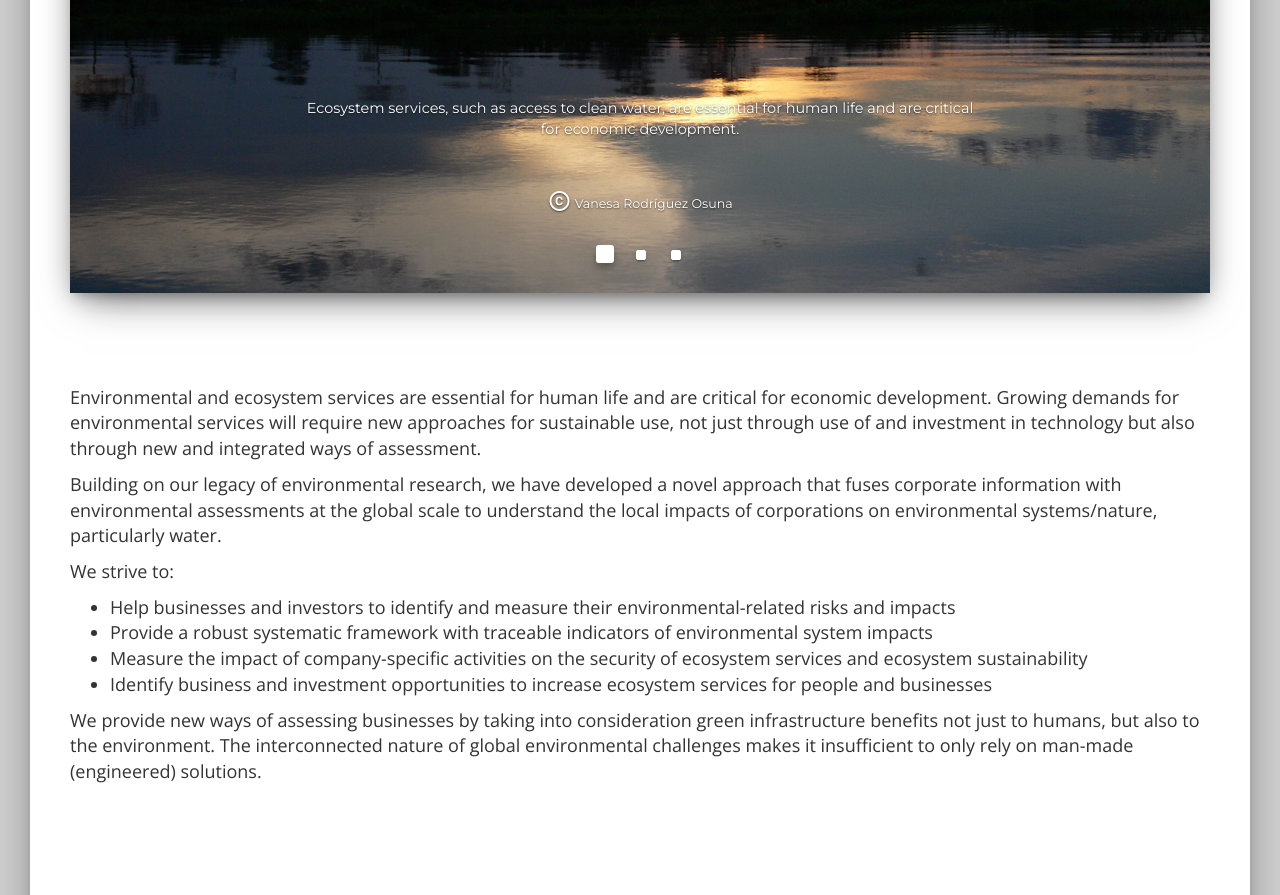
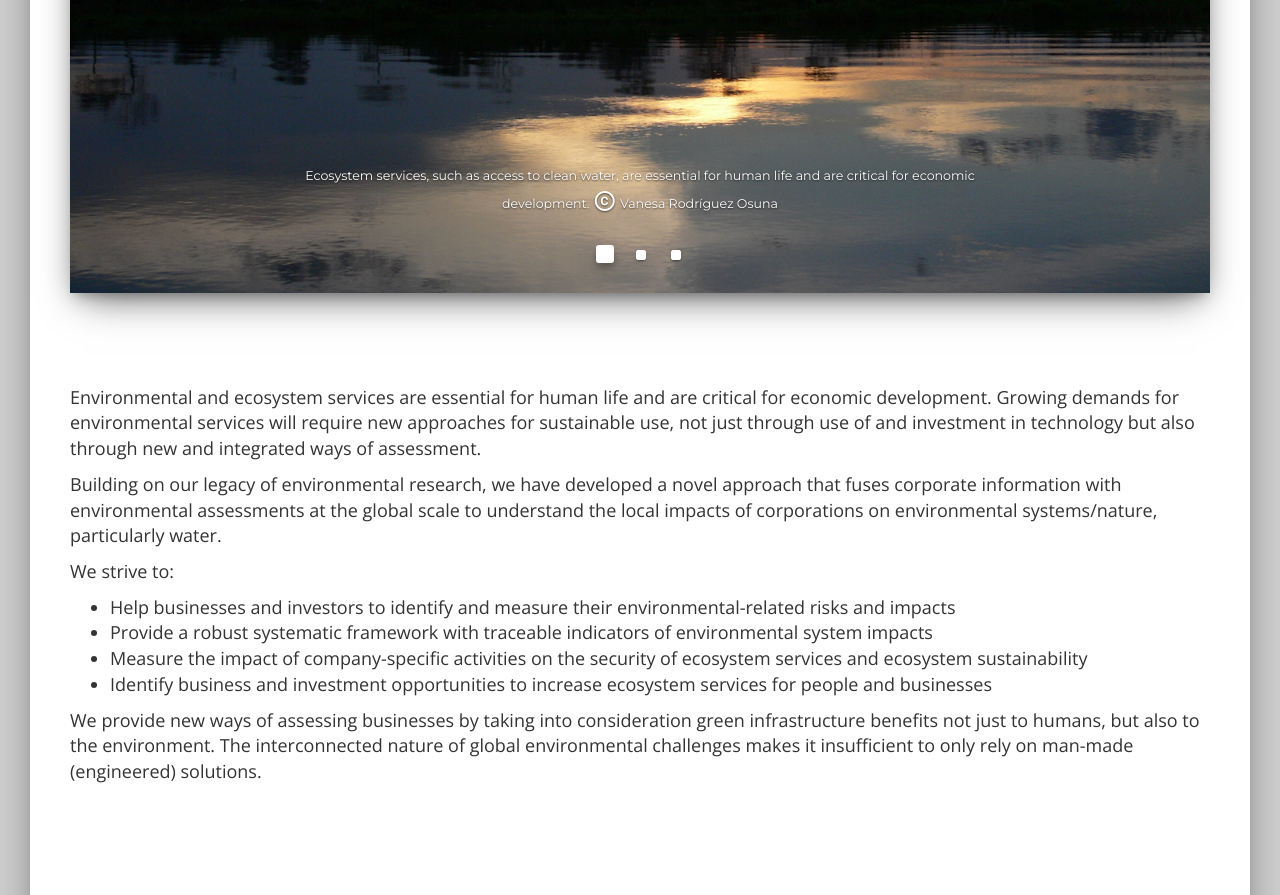
Before and after one commit to asrc-esi/asrc-esi.github.io, a plain HTML site: page index.html in a window 1280 px wide. Shown: the part 1432-2327 px from the top of the page. Drawn offline with nearby package versions, Linux system fonts and the light colour scheme.

Commit message:
Add files via upload

```diff
--- a/index.html
+++ b/index.html
@@ -87,19 +87,19 @@
 										<div class="item active">
 											<img src="assets/img/vanesa-1.jpg">
 											<div class="carousel-caption">
-												<h4>Ecosystem services, such as access to clean water, are essential for human life and are critical for economic development. </h4><br><h5> <i class="material-icons">copyright</i> Vanesa Rodríguez Osuna</h5>
+												<h5>Ecosystem services, such as access to clean water, are essential for human life and are critical for economic development. <i class="material-icons">copyright</i> Vanesa Rodríguez Osuna</h5>
 											</div>
 										</div>
 										<div class="item">
 											<img src="assets/img/vanesa-2.jpg">
 											<div class="carousel-caption">
-												<h4>The interconnected nature of global environmental challenges makes it insufficient to only rely on man-made (engineered) solutions, such as dams.</h4><br><h5> <i class="material-icons">copyright</i> Vanesa Rodríguez Osuna</h5>
+												<h5>The interconnected nature of global environmental challenges makes it insufficient to only rely on man-made (engineered) solutions, such as dams. <i class="material-icons">copyright</i> Vanesa Rodríguez Osuna</h5>
 											</div>
 										</div>
 										<div class="item">
 											<img src="assets/img/vanesa-3.jpg">
 											<div class="carousel-caption">
-												<h4>Green infrastructure investments, such as bioswails, can provide benefits not just to humans, but also to the environment.</h4><br><h5> <i class="material-icons">copyright</i> Vanesa Rodríguez Osuna</h5>
+												<h5>Green infrastructure investments, such as bioswails, can provide benefits not just to humans, but also to the environment. <i class="material-icons">copyright</i> Vanesa Rodríguez Osuna</h5>
 											</div>
 										</div>
 									</div>
```
